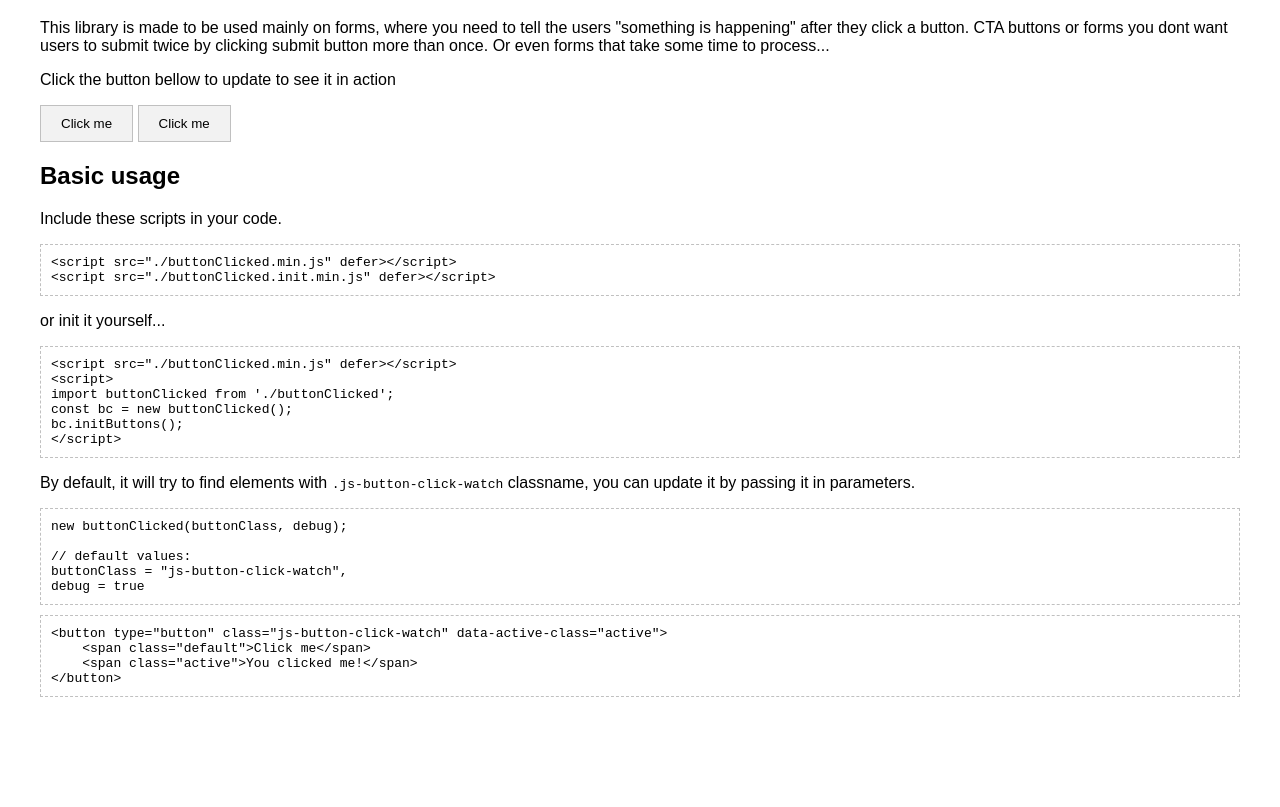
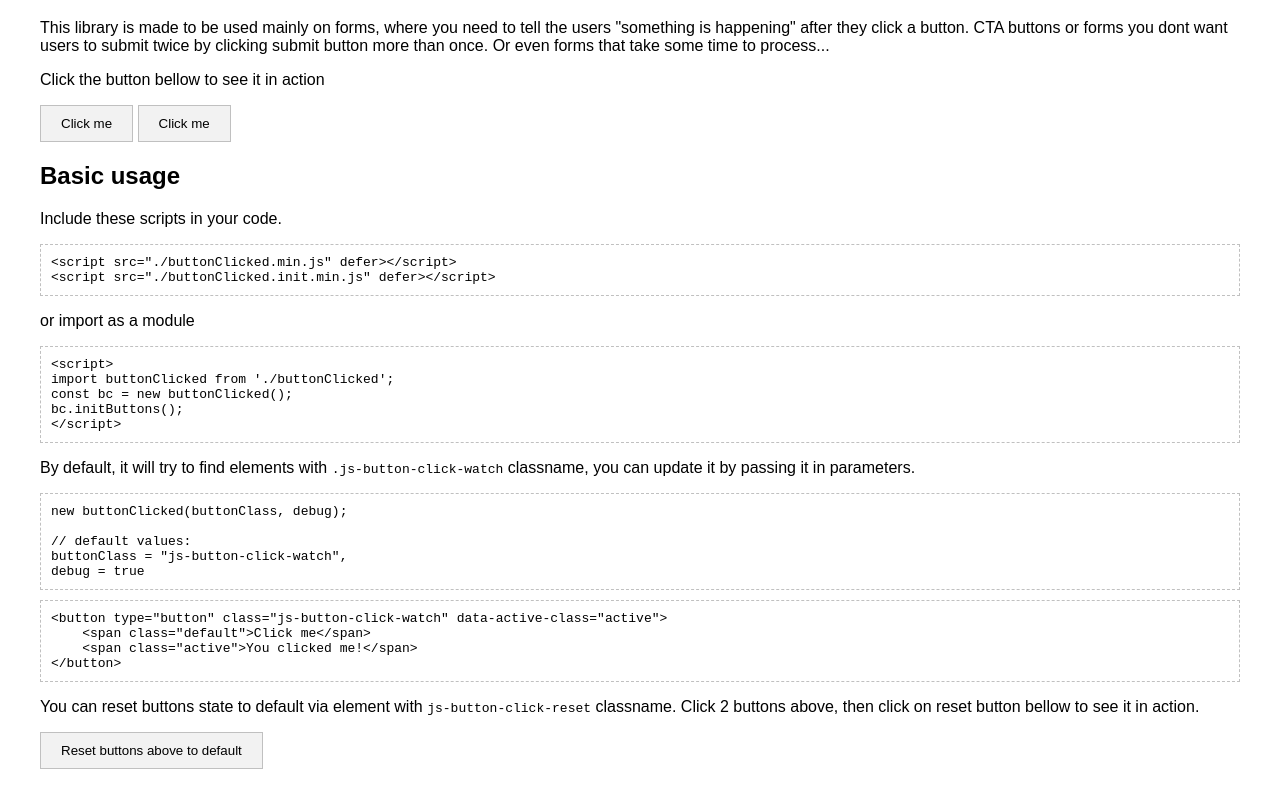
Before and after one commit to wUFr/button-clicked, a website: page docs/index.html in a window 1280 px wide. Shown: the part 119-926 px from the top of the page. Before the commit the page ends 884 px from the top, so only its background shows below. Drawn offline with Linux system fonts and the light colour scheme.

Commit message:
Reset method added, tweaks

```diff
--- a/docs/index.html
+++ b/docs/index.html
@@ -61,7 +61,7 @@
 		</p>
 
 		<p>
-			Click the button bellow to update to see it in action
+			Click the button bellow to see it in action
 		</p>
 
 		<button type="button" class="js-button-click-watch" data-active-class="active" aria-pressed="false">
@@ -85,11 +85,10 @@
 &lt;script src=&quot;./buttonClicked.init.min.js&quot; defer&gt;&lt;/script&gt;</pre>
 
 		<p>
-			or init it yourself...
+			or import as a module
 		</p>
 
 		<pre>
-&lt;script src=&quot;./buttonClicked.min.js&quot; defer&gt;&lt;/script&gt;
 &lt;script&gt;
 import buttonClicked from './buttonClicked';
 const bc = new buttonClicked();
@@ -107,12 +106,21 @@ new buttonClicked(buttonClass, debug);
 buttonClass = &quot;js-button-click-watch&quot;,
 debug = true</pre>
 
-		<pre id="myDiv">
+		<pre>
 &lt;button type=&quot;button&quot; class=&quot;js-button-click-watch&quot; data-active-class=&quot;active&quot;&gt;
 	&lt;span class=&quot;default&quot;&gt;Click me&lt;/span&gt;
 	&lt;span class=&quot;active&quot;&gt;You clicked me!&lt;/span&gt;
 &lt;/button&gt;</pre>
 
+		<p>
+			You can reset buttons state to default via element with <code>js-button-click-reset</code> classname.
+			Click 2 buttons above, then click on reset button bellow to see it in action.
+		</p>
+
+		<button type="button" class="js-button-click-reset">Reset buttons above to default</button>
+
+
+
 
 	</div>
 </body>
--- a/ts/buttonClicked.init.ts
+++ b/ts/buttonClicked.init.ts
@@ -13,3 +13,4 @@ import buttonClicked from './buttonClicked';
 
 const initButtonsClicked = new buttonClicked();
 initButtonsClicked.initButtons();
+initButtonsClicked.initResetButtons();
--- a/ts/buttonClicked.ts
+++ b/ts/buttonClicked.ts
@@ -11,17 +11,24 @@
 
 export default class buttonClicked {
 
-	buttonClass:    string
-	buttonElements: HTMLCollection
-	debug:          boolean
+	buttonClass:         string
+	buttonResetClass:    string
+	buttonElements:      HTMLCollection
+	buttonResetElements: HTMLCollection
+	debug:               boolean
 
 
 	constructor(
-		buttonClass = "js-button-click-watch",
-		debug = false
+		buttonClass      = "js-button-click-watch",
+		buttonResetClass = "js-button-click-reset",
+		debug            = false
 	){
 		this.buttonClass    = buttonClass
 		this.buttonElements = document.getElementsByClassName(this.buttonClass)
+
+		this.buttonResetClass    = buttonResetClass
+		this.buttonResetElements = document.getElementsByClassName(this.buttonResetClass)
+
 		this.debug          = debug
 	}
 
@@ -30,17 +37,18 @@ export default class buttonClicked {
 		// CHECK IF THERE ARE ANY ELEMENTS
 		if(!this.buttonElements.length){
 			if(this.debug){
-				console.log("buttonsClicked: No elements found, try checking your classnames (used classname: ." +this.buttonClass+")")
+				console.log("buttonClicked - initButtons(): No elements found, try checking your classnames (used classname: ." +this.buttonClass+")")
 			}
 			return
 		}
 
 		if(this.debug){
-			console.log("buttonsClicked: Found elements", this.buttonElements)
+			console.log("buttonClicked - initButtons(): Found elements", this.buttonElements)
 		}
 
 		// ADD EVEN ON EACH OF THEM (IF NOT ALREADY INITIALIZED)
 		for (const button of this.buttonElements as any){
+			// PREVENT DOUBLE-INIT WHICH WOULD RESULT IN CALLING THIS CODE TWICE OR MORE
 			if(button.classList.contains("-js-button-click-init")){
 				return
 			}
@@ -48,15 +56,81 @@ export default class buttonClicked {
 			button.classList.add("-js-button-click-init")
 
 			button.addEventListener("click", () => {
+				// SET DEFAULT STATE CLASS
 				button.classList.add("js-button-click-active")
+
+				// SET CUSTOM CLASS IF SET
 				const customClass: string|null = button.getAttribute("data-active-class")
 				if(customClass){
 					button.classList.add(customClass)
 				}
 
+				// SET ARIA ATTRIBUTE IF SET
 				const ariaState: string|null = button.getAttribute("aria-pressed")
 				if(ariaState){
 					button.setAttribute("aria-pressed","true")
+				}
+
+
+				if(this.debug){
+					console.log("buttonClicked - set ACTIVE ", button)
+				}
+			})
+		}
+	}
+
+	// REMOVES "ACTIVE" CLASS AND SETS ARIA-PRESSED TO "FALSE"
+	initResetButtons(){
+		if(!this.buttonResetElements.length){
+			if(this.debug){
+				console.log("buttonClicked - resetState(): No elements found, try checking your classnames (used classname: ." +this.buttonResetElements+")")
+			}
+			return
+		}
+
+		if(this.debug){
+			console.log("buttonClicked  - resetState(): Found elements", this.buttonResetElements)
+		}
+
+		for (const resetButton of this.buttonResetElements as any){
+			// PREVENT DOUBLE-INIT WHICH WOULD RESULT IN CALLING THIS CODE TWICE OR MORE
+			if(resetButton.classList.contains("-js-button-click-init")){
+				return
+			}
+
+			resetButton.classList.add("-js-button-click-init")
+
+			resetButton.addEventListener("click", () => {
+				if(this.buttonElements.length){
+					for (const button of this.buttonElements as any){
+						if(!button.classList.contains("js-button-click-active")){
+							continue
+						}
+
+						// RESET DEFAULT STATE CLASS
+						button.classList.remove("js-button-click-active")
+
+						// RESET CUSTOM CLASS, IF ANY IS SET
+						const customClass: string|null = button.getAttribute("data-active-class")
+						if(customClass){
+							button.classList.remove(customClass)
+						}
+
+						// RESET ARIA ATTRIBUTE IF SET
+						const ariaState: string|null = button.getAttribute("aria-pressed")
+						if(ariaState){
+							button.setAttribute("aria-pressed","false")
+						}
+
+						if(this.debug){
+							console.log("buttonClicked - set DEFAULT ", button)
+						}
+					}
+				}
+				else {
+					if(this.debug){
+						console.log("buttonClicked  - resetState(): No buttons to reset found")
+					}
 				}
 			})
 		}
```
Also changed, not shown: README.md, docs/buttonClicked.init.min.js, docs/buttonClicked.min.js, js/buttonClicked.init.min.js, js/buttonClicked.min.js, 1 other file.
